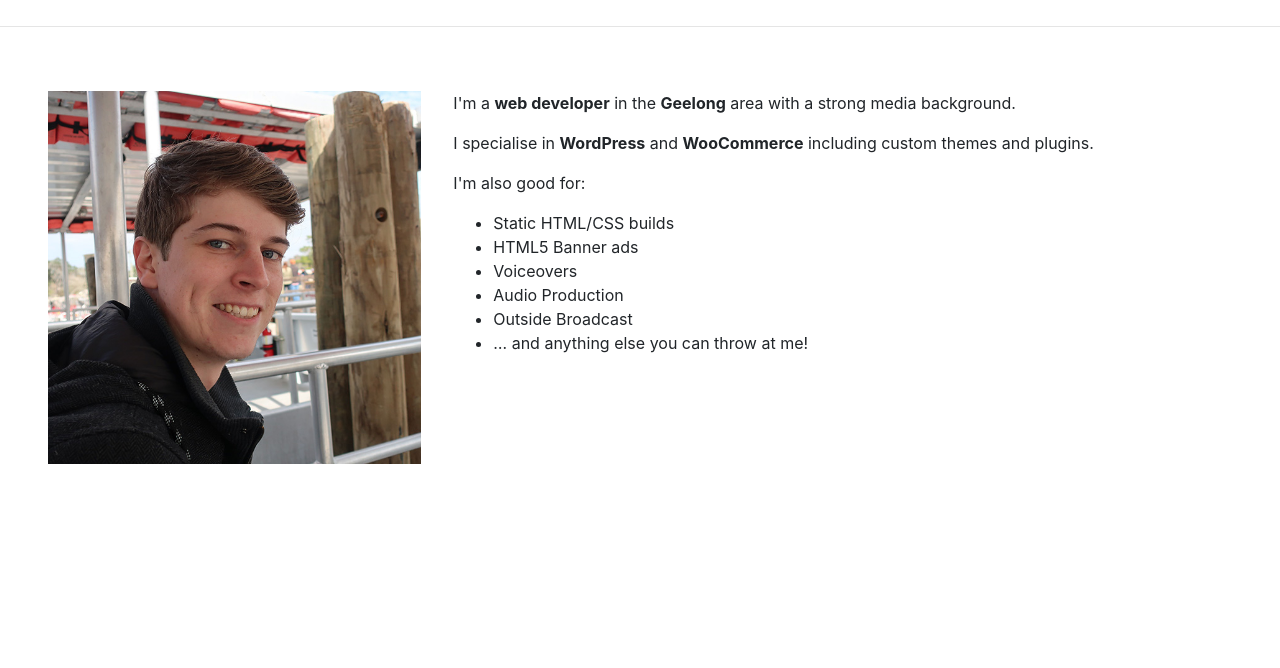
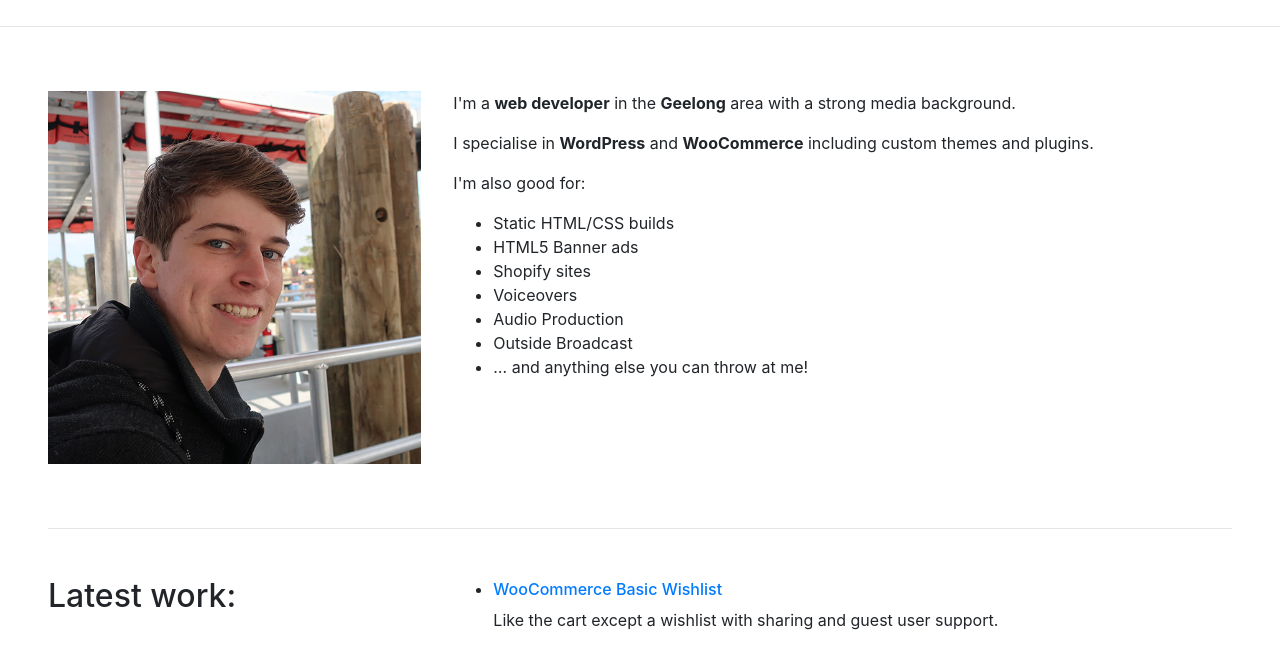
Before and after one commit to mattdinthehouse/https-mattdwyer.cool, a website: page public/index.html in a window 1280 px wide. Shown: the part 122-790 px from the top of the page. Drawn offline with Linux system fonts and the light colour scheme; a web font is replaced by a local one.

Commit message:
Add "shopify sites" to my list of stuff; Add a "latest work" section to post stuff to.

```diff
--- a/public/index.html
+++ b/public/index.html
@@ -41,10 +41,28 @@
 				<ul>
 					<li>Static HTML/CSS builds</li>
 					<li>HTML5 Banner ads</li>
+					<li>Shopify sites</li>
 					<li>Voiceovers</li>
 					<li>Audio Production</li>
 					<li>Outside Broadcast</li>
 					<li>&hellip; and anything else you can throw at&nbsp;me!</li>
+				</ul>
+			</div>
+		</div>
+
+		<hr class="my-5"/>
+
+		<div class="row">
+			<div class="col-12 col-sm-5 col-md-6 col-lg-4">
+				<h2>Latest work:</h2>
+			</div>
+
+			<div class="col-12 col-sm-7 col-md-6 col-lg-8">
+				<ul>
+					<li>
+						<h3 class="h6"><a href="https://github.com/mattdinthehouse/WooCommerce-Basic-Wishlist" target="_blank">WooCommerce Basic Wishlist</a></h3>
+						<p>Like the cart except a wishlist with sharing and guest user support.</p>
+					</li>
 				</ul>
 			</div>
 		</div>
```
